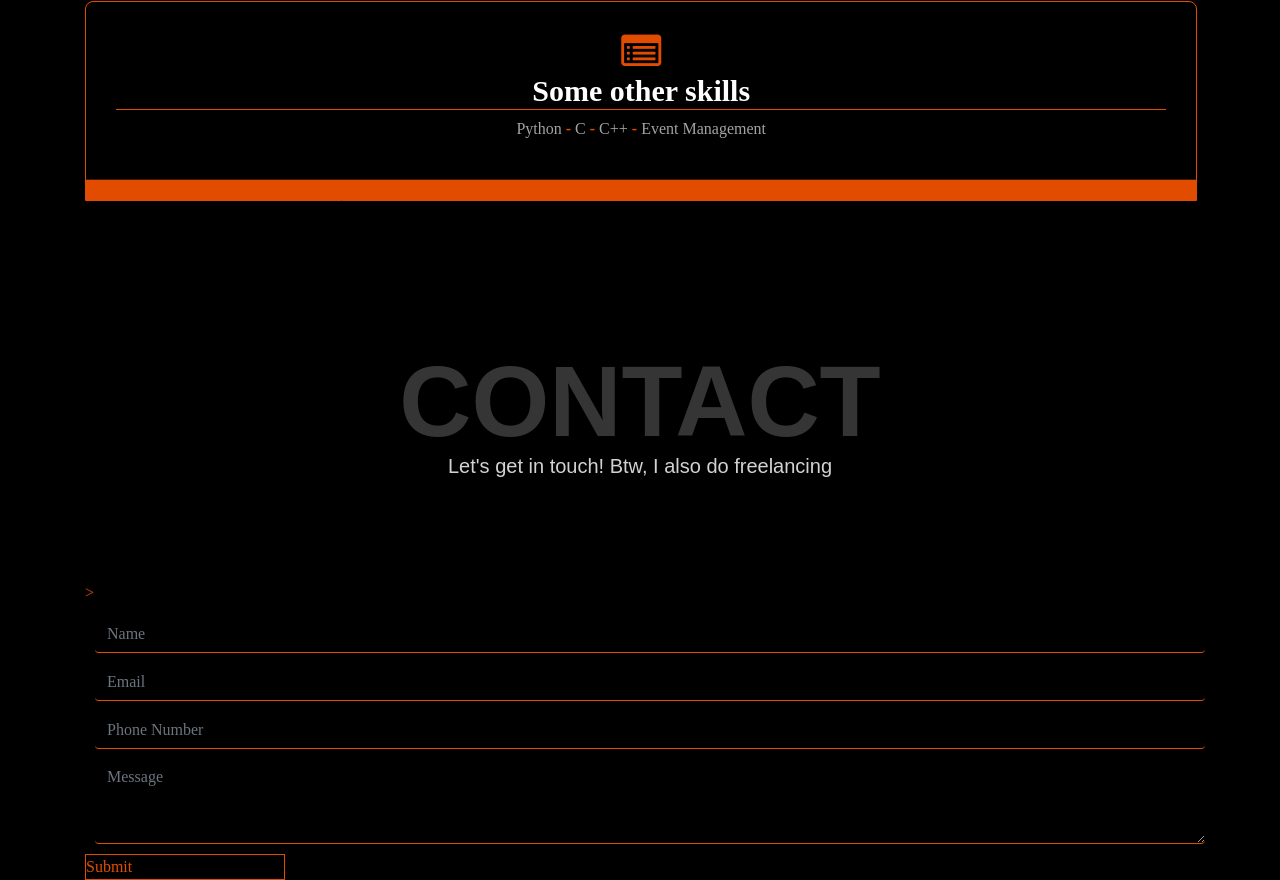
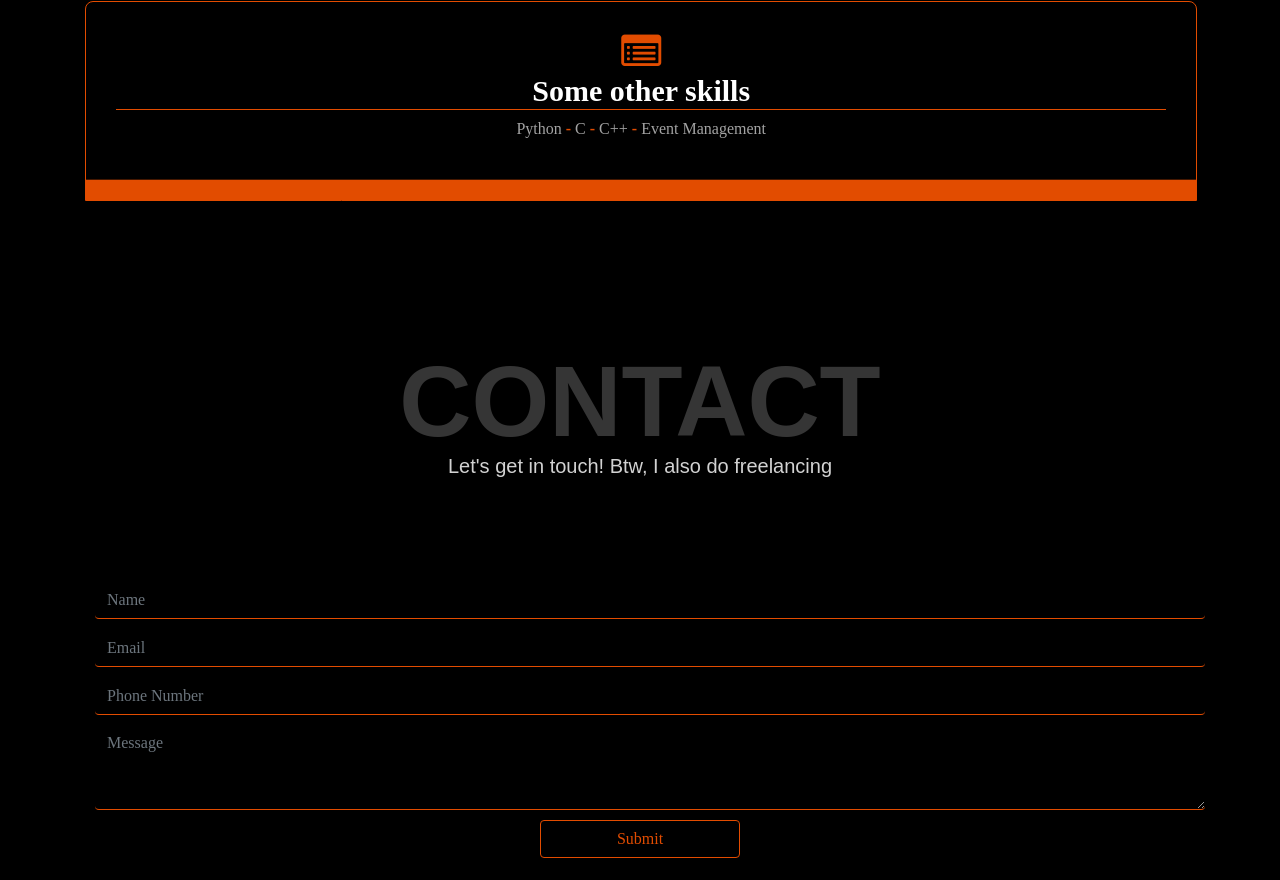
Before and after one commit to jatinkumarverma/JATIN-portfolio, a plain HTML site: page index.html in a window 1280 px wide. Shown: the part 2115-2995 px from the top of the page. After the commit the page ends 2973 px from the top, so only its background shows below. Drawn offline with nearby package versions, Linux system fonts and the light colour scheme; files that its build step writes are made by us from their sources; a script that the page names is missing; a web font is replaced by a local one.

Commit message:
Update index.html

```diff
--- a/index.html
+++ b/index.html
@@ -210,8 +210,12 @@
           <h1>Contact</h1>
           <span>Let's get in touch! Btw, I also do freelancing</span>
         </div>
-        <form action="https://send.pageclip.co/rMX8dPDlvxUVrBTCXJwK9ixMJS65DDBF" class="pageclip-form" method="post">
-
+        <form
+          data-aos="fade-up"
+          class="text-center"
+          autocomplete="off"
+          action="https://formspree.io/f/jatin760verma@gmail.com"
+          method="POST"
         >
           <input
             name="Name"
@@ -237,8 +241,8 @@
             rows="3"
             placeholder="Message"
           ></textarea>
-          <a type="submit"  class="pageclip-form__submit">Submit</a>
-      </form>
+          <a type="submit" class="btn btn-success">Submit</a>
+        </form>
       </div>
     </div>
     <script src="https://unpkg.com/aos@2.3.1/dist/aos.js"></script>
@@ -276,6 +280,6 @@
 
       gtag("config", "UA-162967534-2");
     </script>
-    <script src="https://s.pageclip.co/v1/pageclip.js" charset="utf-8"></script>
+
   </body>
 </html>
```
